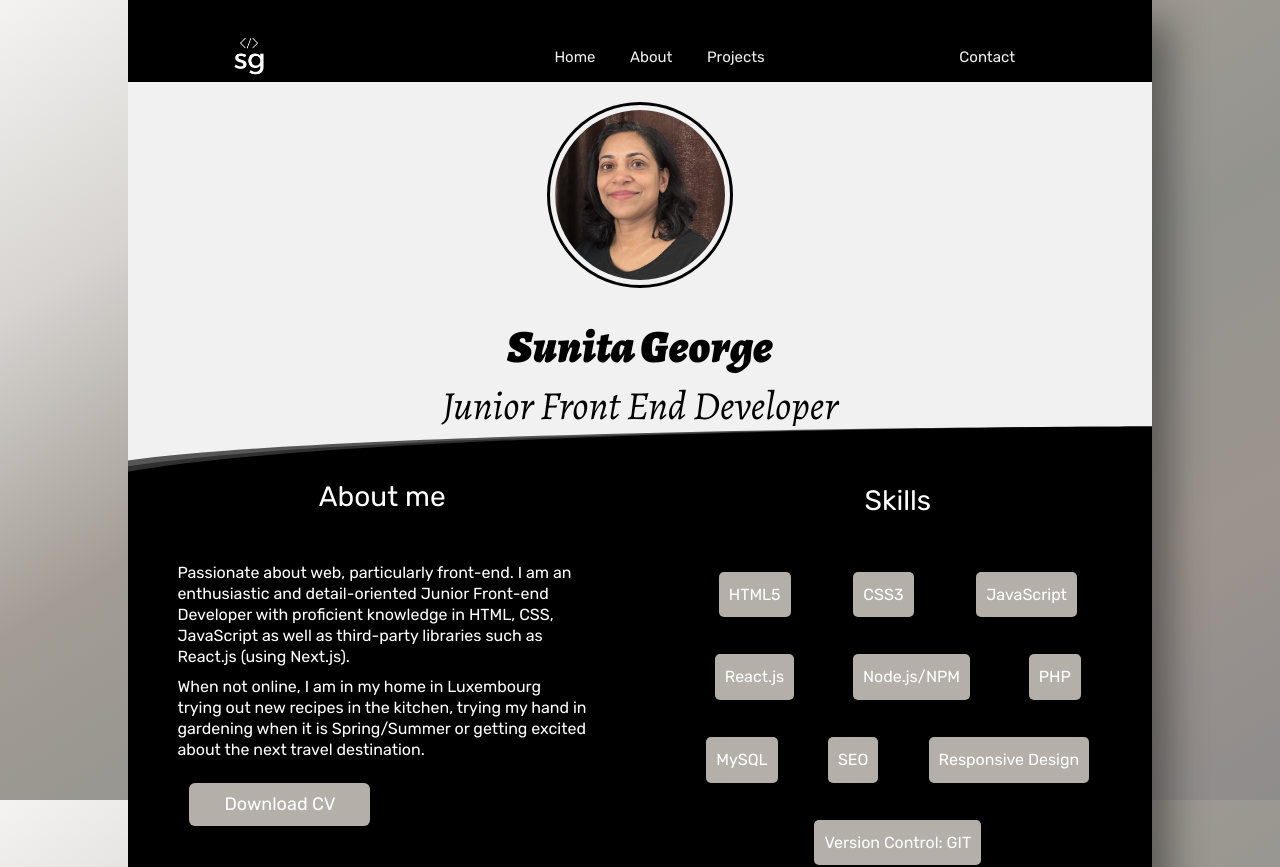
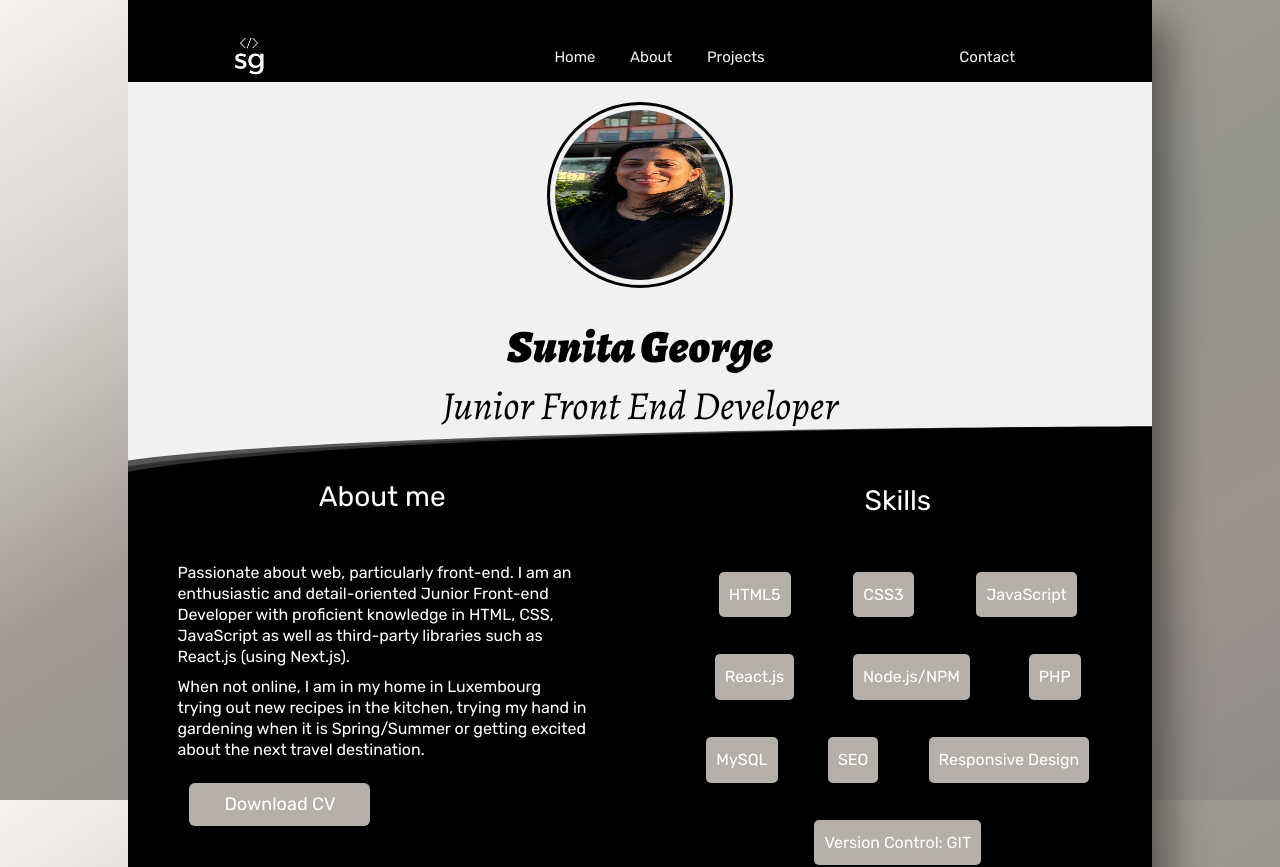
Before and after one commit to GeorgeSunita/portfolio, a Next.js app: page / in a window 1280 px wide. Shown: the top 867 px of the page. Built offline with nearby package versions, Linux system fonts and the light colour scheme.

Commit message:
hero component change

```diff
--- a/components/Hero.jsx
+++ b/components/Hero.jsx
@@ -3,7 +3,7 @@ export const Hero = () => {
     <>
       <div className="myself-wrapper stack v g-4" id="hero">
         <div className="image-container">
-          <img src="/hero.jpg" alt="author" />
+          <img src="/ss.jpg" alt="image of sunita" />
         </div>
         <div>
           {" "}
```
